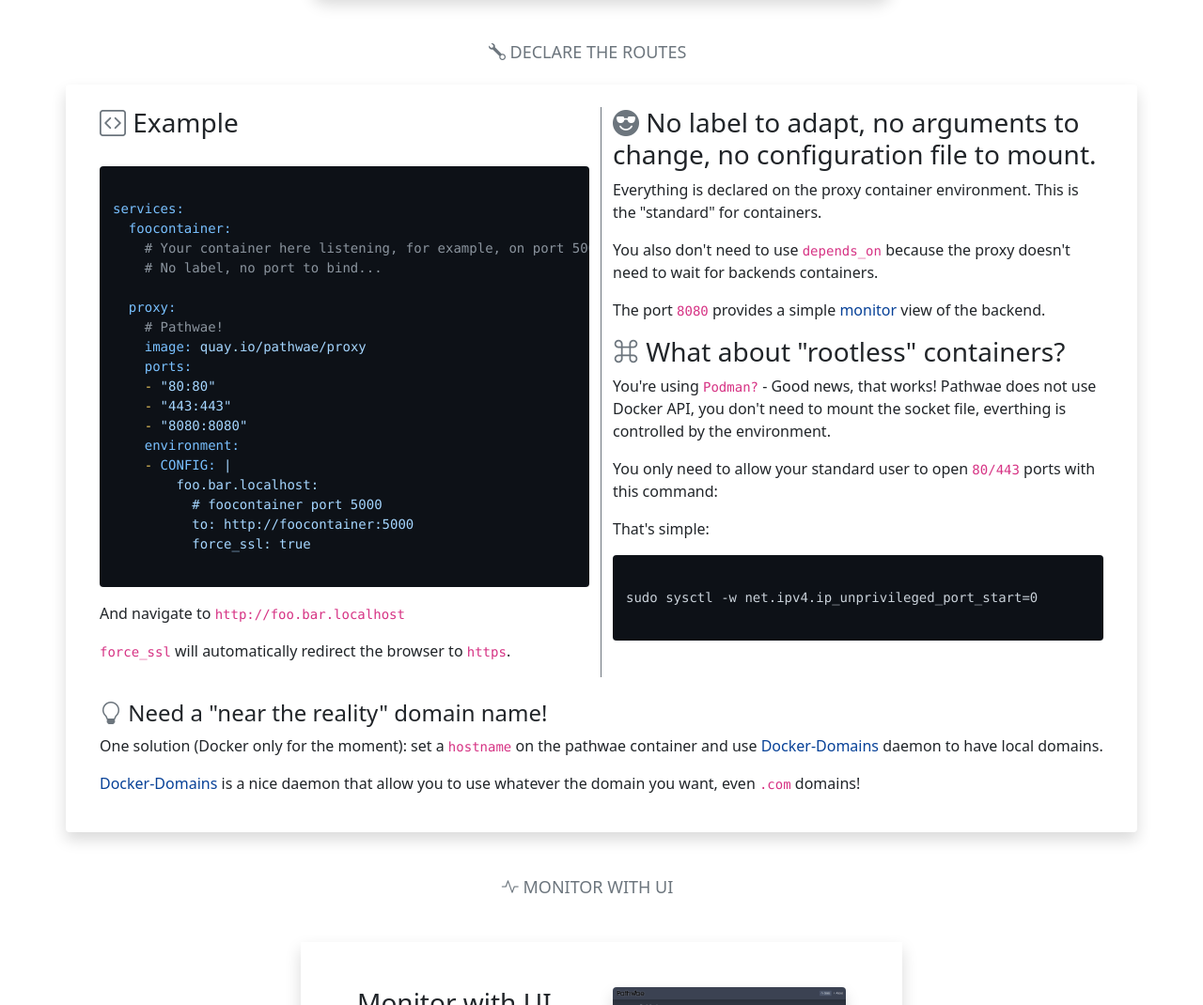
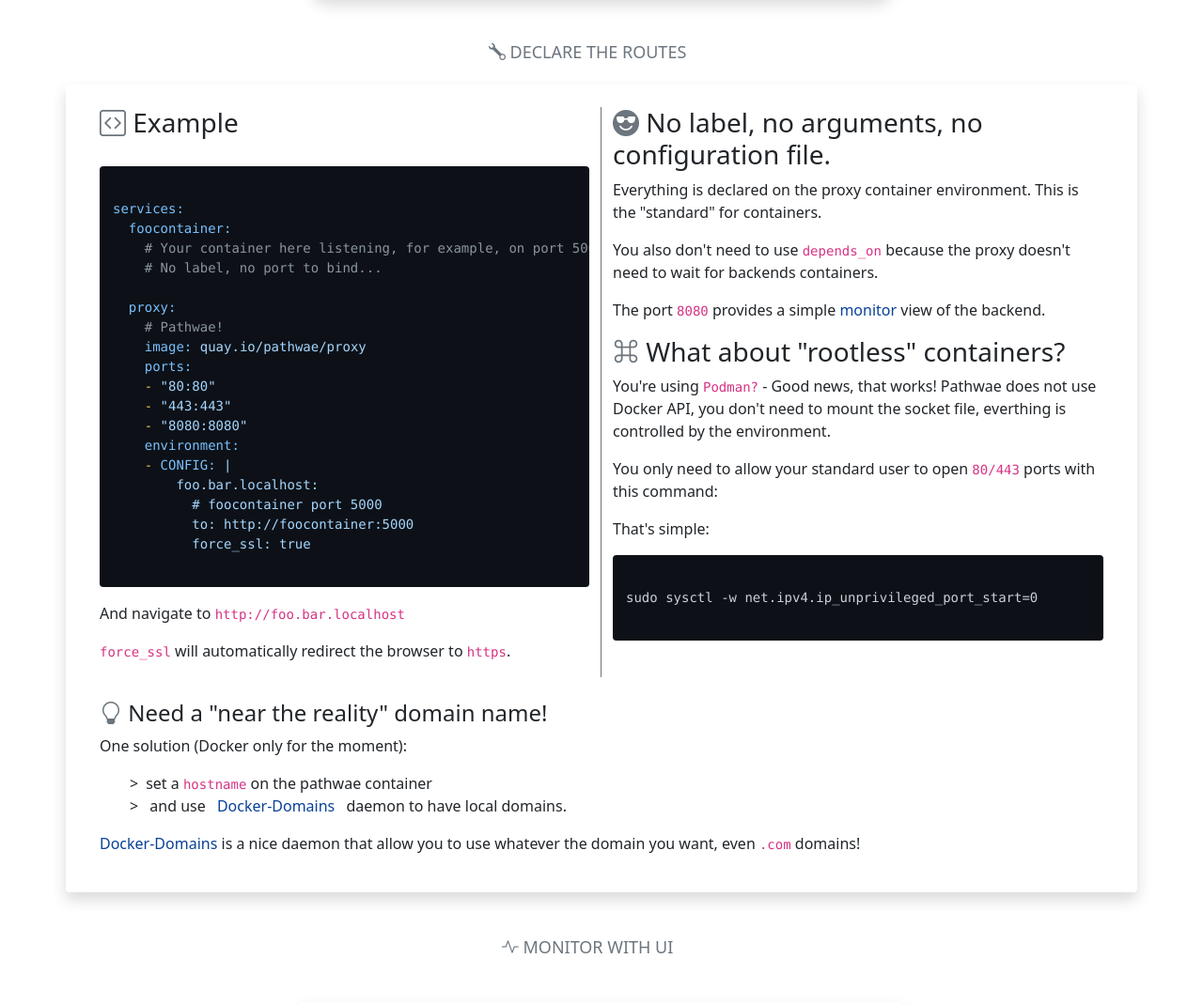
Before and after one commit to pathwae/website, a website built with Parcel: page src/index.html in a window 1280 px wide. Shown: the part 877-1947 px from the top of the page at 94% size. Built offline with nearby package versions, Linux system fonts and the light colour scheme.

Commit message:
Better presentation

```diff
--- a/src/fragments/usage.html
+++ b/src/fragments/usage.html
@@ -31,8 +31,8 @@ services:
   </div>
   <div class="col-md-6">
     <h3>
-      <i class="bi bi-emoji-sunglasses-fill"></i> No label to adapt, no
-      arguments to change, no configuration file to mount.
+      <i class="bi bi-emoji-sunglasses-fill"></i> No label, no arguments, no
+      configuration file.
     </h3>
     <p>
       Everything is declared on the proxy container environment. This is the
@@ -66,14 +66,17 @@ sudo sysctl -w net.ipv4.ip_unprivileged_port_start=0
       <i class="bi bi-lightbulb"></i>
       Need a "near the reality" domain name!
     </h4>
-    <p>
-      One solution (Docker only for the moment): set a
-      <code>hostname</code> on the pathwae container and use
-      <a href="https://github.com/metal3d/docker-domains" target="_blank"
-        >Docker-Domains</a
-      >
-      daemon to have local domains.
-    </p>
+    <p>One solution (Docker only for the moment):</p>
+    <ul>
+      <li>set a <code>hostname</code> on the pathwae container</li>
+      <li>
+        and use
+        <a href="https://github.com/metal3d/docker-domains" target="_blank"
+          >Docker-Domains</a
+        >
+        daemon to have local domains.
+      </li>
+    </ul>
     <p>
       <a href="https://github.com/metal3d/docker-domains" target="_blank"
         >Docker-Domains</a
```
